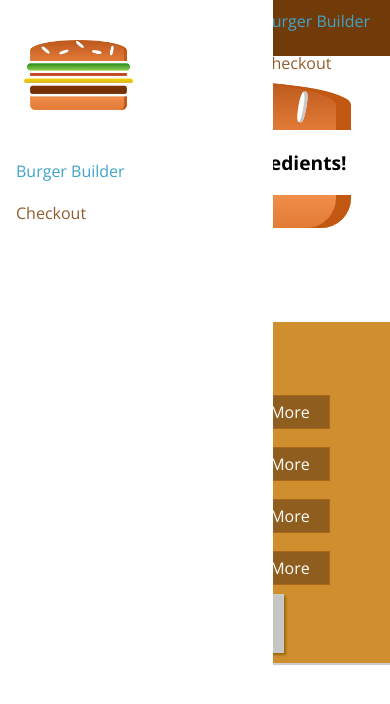
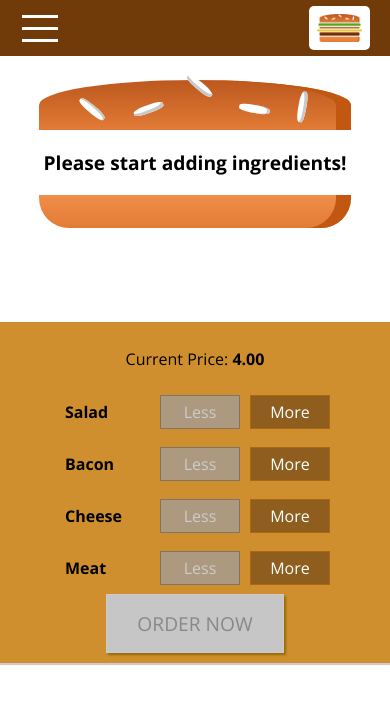
Before and after one commit to CAM603/burger-builder, a React (Create React App) app: page / in a window 390 px wide. Shown: the top 704 px of the page. Built offline with nearby package versions, Linux system fonts and the light colour scheme.

Commit message:
add responsiveness

```diff
--- a/src/components/Layout/Layout.js
+++ b/src/components/Layout/Layout.js
@@ -1,16 +1,34 @@
-import React from "react";
+import React, { Component } from "react";
 
 import Aux from "../../hoc/Aux";
 import classes from "./Layout.module.css";
 import Toolbar from "../Navigation/Toolbar/Toolbar";
 import SideDrawer from "../Navigation/SideDrawer/SideDrawer";
 
-const Layout = (props) => (
-	<Aux>
-		<SideDrawer />
-		<Toolbar />
-		<main className={classes.Content}>{props.children}</main>
-	</Aux>
-);
+class Layout extends Component {
+	state = {
+		showSideDrawer: false,
+	};
+	sideDrawerClosedHandler = () => {
+		this.setState({ showSideDrawer: false });
+	};
+	sideDrawerToggleHandler = () => {
+		this.setState((prevState) => {
+			return { showSideDrawer: !prevState.showSideDrawer };
+		});
+	};
+	render() {
+		return (
+			<Aux>
+				<Toolbar drawerToggleClicked={this.sideDrawerToggleHandler} />
+				<SideDrawer
+					open={this.state.showSideDrawer}
+					closed={this.sideDrawerClosedHandler}
+				/>
+				<main className={classes.Content}>{this.props.children}</main>
+			</Aux>
+		);
+	}
+}
 
 export default Layout;
--- /dev/null
+++ b/src/components/Navigation/SideDrawer/DrawerToggle/DrawerToggle.js
@@ -0,0 +1,12 @@
+import React from "react";
+import classes from "./DrawerToggle.module.css";
+
+const DrawerToggle = (props) => (
+	<div className={classes.DrawerToggle} onClick={props.clicked}>
+		<div></div>
+		<div></div>
+		<div></div>
+	</div>
+);
+
+export default DrawerToggle;
--- /dev/null
+++ b/src/components/Navigation/SideDrawer/DrawerToggle/DrawerToggle.module.css
@@ -0,0 +1,23 @@
+.DrawerToggle {
+	width: 40px;
+	height: 100%;
+	display: flex;
+	flex-flow: column;
+	justify-content: space-around;
+	align-items: center;
+	padding: 10px 0;
+	box-sizing: border-box;
+	cursor: pointer;
+}
+
+.DrawerToggle div {
+	width: 90%;
+	height: 3px;
+	background-color: white;
+}
+
+@media (min-width: 500px) {
+	.DrawerToggle {
+		display: none;
+	}
+}
--- a/src/components/Navigation/SideDrawer/SideDrawer.js
+++ b/src/components/Navigation/SideDrawer/SideDrawer.js
@@ -3,10 +3,18 @@
 import classes from "./SideDrawer.module.css";
 import Logo from "../../Logo/Logo";
 import NavigationItems from "../NavigationItems/NavigationItems";
+import Backdrop from "../../UI/Backdrop/Backdrop";
+import Aux from "../../../hoc/Aux";
 
 const SideDrawer = (props) => {
+	let attachedClasses = [classes.SideDrawer, classes.Close];
+	if (props.open) {
+		attachedClasses = [classes.SideDrawer, classes.Open];
+	}
 	return (
-		<div className={classes.SideDrawer}>
+		<Aux>
+			<Backdrop show={props.open} clicked={props.closed} />
+			<div className={attachedClasses.join(" ")}>
 				<div className={classes.Logo}>
 					<Logo />
 				</div>
@@ -14,6 +22,7 @@
 					<NavigationItems />
 				</nav>
 			</div>
+		</Aux>
 	);
 };
 
--- a/src/components/Navigation/Toolbar/Toolbar.js
+++ b/src/components/Navigation/Toolbar/Toolbar.js
@@ -3,10 +3,11 @@
 import classes from "./Toolbar.module.css";
 import Logo from "../../Logo/Logo";
 import NavigationItems from "../NavigationItems/NavigationItems";
+import DrawerToggle from "../SideDrawer/DrawerToggle/DrawerToggle";
 
 const Toolbar = (props) => (
 	<header className={classes.Toolbar}>
-		<div>MENU</div>
+		<DrawerToggle clicked={props.drawerToggleClicked} />
 		<div className={classes.Logo}>
 			<Logo />
 		</div>
--- a/src/components/Navigation/Toolbar/Toolbar.module.css
+++ b/src/components/Navigation/Toolbar/Toolbar.module.css
@@ -20,3 +20,9 @@
 .Logo {
 	height: 80%;
 }
+
+@media (max-width: 499px) {
+	.DesktopOnly {
+		display: none;
+	}
+}
```
Lines whose indentation alone changed are shown as unchanged.
